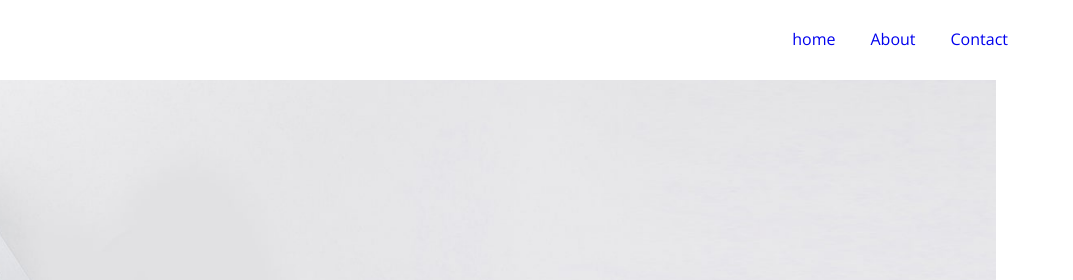
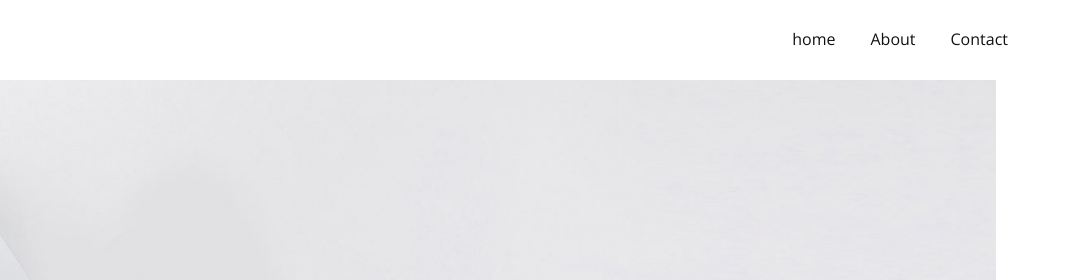
Before and after one commit to JessicaBrochu/ZDesign, a website with bundled scripts: page src/index.html in a window 1280 px wide. Shown: the top 280 px of the page, 207-1280 px from the left. Built offline with nearby package versions, Linux system fonts and the light colour scheme.

Commit message:
Fix the color of the navigation

```diff
--- a/src/styles/components/header.scss
+++ b/src/styles/components/header.scss
@@ -58,6 +58,10 @@ header{
                 transform: scaleX(0);
                 transition: transform 200ms ease-in;
                 transform-origin: right;
+              }
+
+              a{
+                color: var(--color-black);
               }
             }
 
```
Also changed, not shown: src/styles/main.css, 1 other file.
